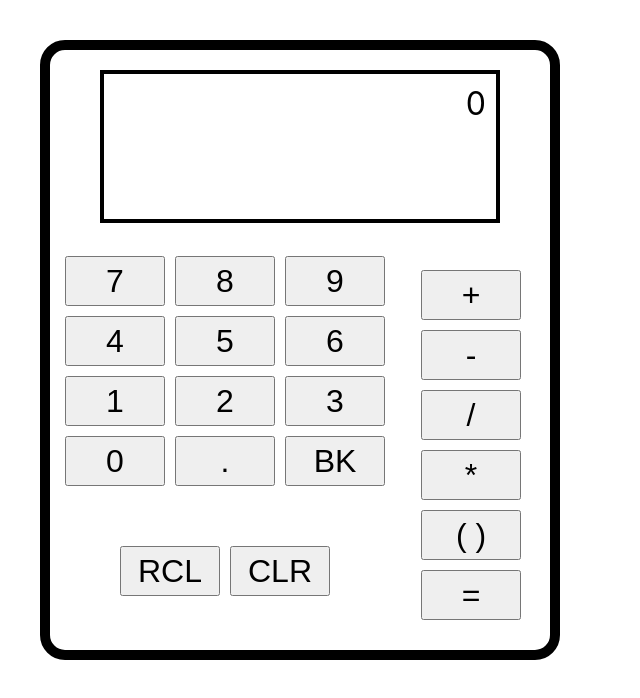
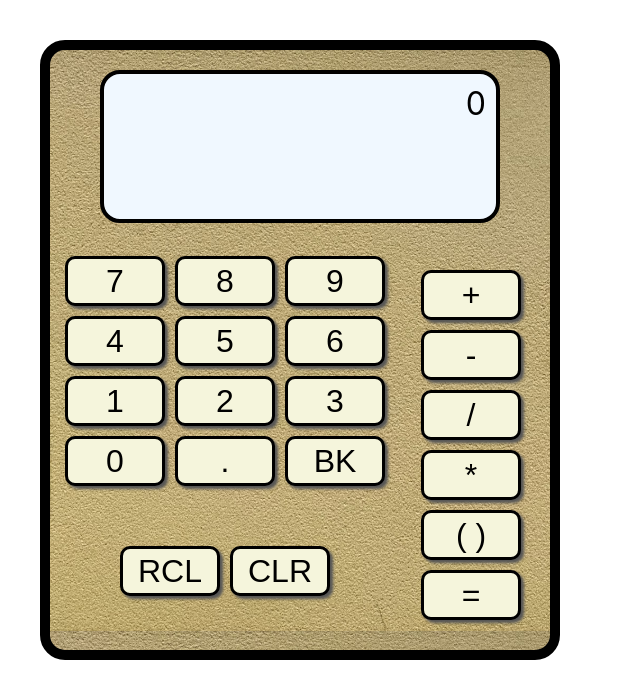
Before and after one commit to ChrisKurz098/reaculator, a React (Create React App) app: page / in a window 1280 px wide. Shown: the top 698 px of the page, without its empty margins (0-640 px from the left). Built offline with nearby package versions, Linux system fonts and the light colour scheme.

Commit message:
Added some teatures and colors

```diff
--- a/src/App.css
+++ b/src/App.css
@@ -38,6 +38,8 @@
 }
 
 #calculator{
+  background-image: url('./assets/plasticTexture.jpg');
+  background-size: contain;
   margin: 5vh;
   width: 500px;
   height: 600px;
@@ -46,6 +48,8 @@
 }
 
 #calcScreen{
+  background-color: aliceblue;
+  border-radius: 20px;
   height: 125px;
   overflow: auto;
   overflow-wrap: anywhere;
@@ -77,8 +81,21 @@ padding: 8px;
 }
 
 button {
+  border-radius: 10px;
   width: 100px;
   height: 50px;
   margin: 5px;
   font-size: xx-large;
+
+  background-color: #F5F5DC;
+  border: 3px solid black;
+  border-spacing: 20px;
+  box-shadow: 3px 3px 3px rgb(85, 85, 85);
 }
+
+button:hover{
+  background-color:#e3e1c9
+}
+button:active{
+  box-shadow: 1px 1px 1px rgb(85, 85, 85);
+}
```
Also changed, not shown: src/assets/plasticTexture.jpg (added).
